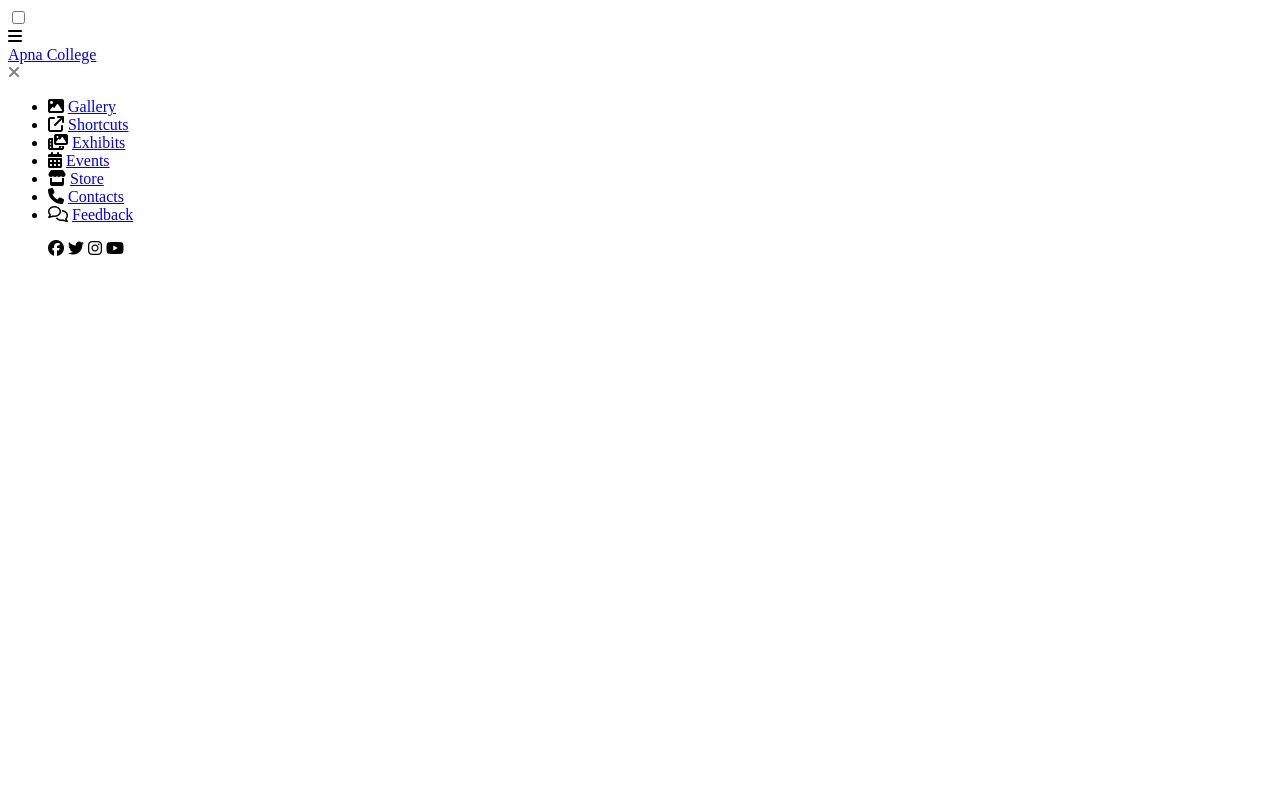
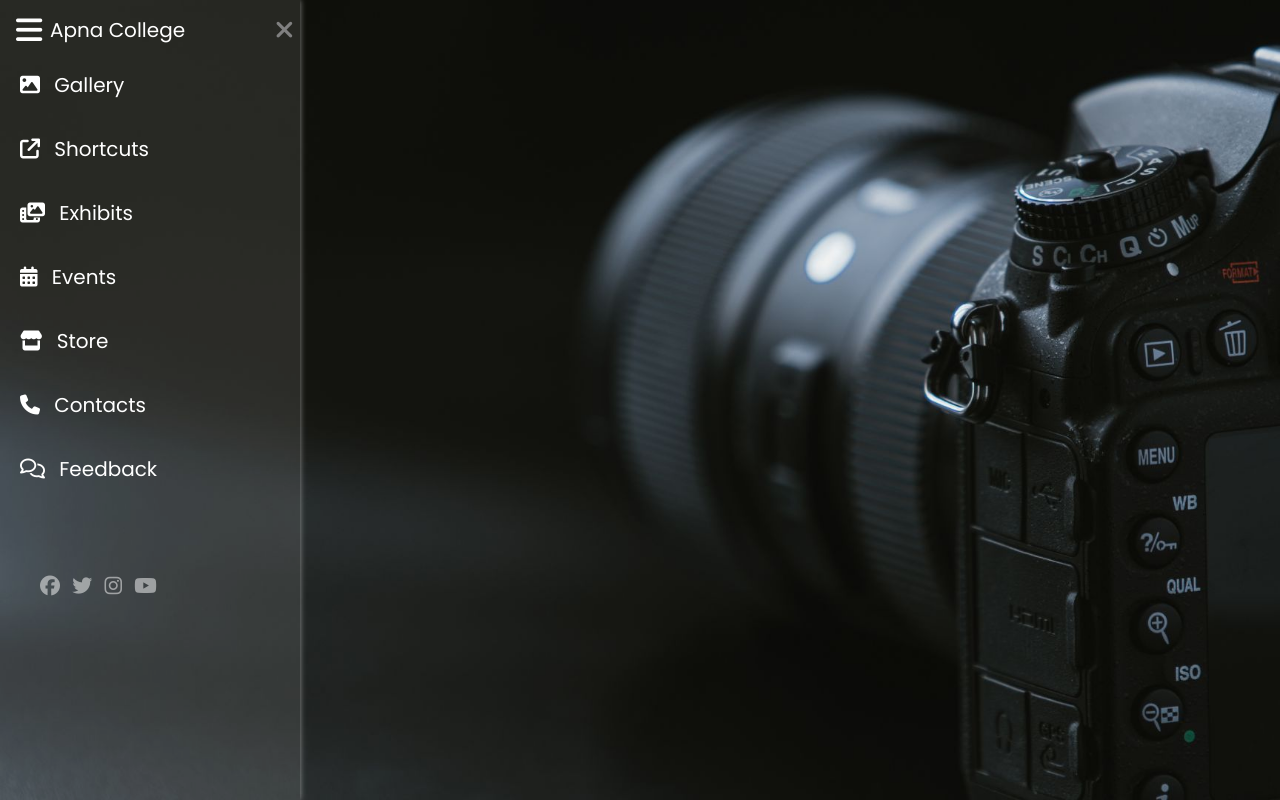
Before and after one commit to AnamulHaqueN/Photography-sidebar-menu, a plain HTML site: page index.html in a window 1280 px wide. Drawn offline with nearby package versions, Linux system fonts and the light colour scheme.

Commit message:
add css style and also add hover effects

```diff
--- a/index.html
+++ b/index.html
@@ -9,7 +9,7 @@
 
     <link rel="preconnect" href="https://fonts.googleapis.com">
     <link rel="preconnect" href="https://fonts.gstatic.com" crossorigin>
-    <link href="https://fonts.googleapis.com/css2?family=Roboto:ital,wght@0,100..900;1,100..900&display=swap" rel="stylesheet">
+    <link href="https://fonts.googleapis.com/css2?family=Poppins&family=Roboto:ital,wght@0,100..900;1,100..900&display=swap" rel="stylesheet">
 
     <link rel="stylesheet" href="https://cdnjs.cloudflare.com/ajax/libs/font-awesome/6.7.2/css/all.min.css" integrity="sha512-Evv84Mr4kqVGRNSgIGL/F/aIDqQb7xQ2vcrdIwxfjThSH8CSR7PBEakCr51Ck+w+/U6swU2Im1vVX0SVk9ABhg==" crossorigin="anonymous" referrerpolicy="no-referrer" />
 </head>
@@ -17,7 +17,7 @@
     <div class="main_box">
         <input type="checkbox" id="check" />
         <div class="btn_one">
-            <label for="check" style="color:black">
+            <label for="check">
                 <i class="fa-solid fa-bars"></i>
             </label>
         </div>
@@ -28,7 +28,7 @@
             </div>
 
             <div class="btn-2">
-                <label for="check" style="color:gray">
+                <label for="check" >
                     <i class="fa-solid fa-xmark"></i>
                 </label>
             </div>
--- a/style.css
+++ b/style.css
@@ -1,5 +1,109 @@
-h1 {
-    font-family: "Roboto", serif;
-    font-weight: 400;
-    font-style: normal;
-  }
+*{
+    padding: 0px;
+    margin: 0px;
+    font-family: "Poppins", serif;
+}
+
+.main_box{
+    background-image:url("photo.jpg");
+    height:100vh;
+    background-size:cover;
+}
+
+.btn_one i{
+    color:white;
+    font-size: 30px;
+    font-weight:700;
+    position:absolute;
+    left:16px;
+    line-height: 60px;
+    cursor: pointer;
+}
+
+.sidebar-menu{
+    position: fixed;
+    /* left: -300px; */
+    height: 100vh;
+    width: 300px;
+    background-color: rgba(255, 255, 255, 0.1);
+    box-shadow: 0 0 6px rgba(255, 255, 255, 0.5);
+}
+
+.sidebar-menu .logo{
+    position: absolute;
+    width: 100%;
+    line-height: 60px;
+    box-shadow: 0 0 4px rgba(255, 255, 255, 0.5);
+}
+
+.sidebar-menu .logo a{
+    position: absolute;
+    color: white;
+    font-size: 20px;
+    font-weight: 500;
+    left: 50px;
+    text-decoration: none;
+}
+
+.sidebar-menu .menu{
+    position: absolute;
+    /* line-height: 60px; */
+    width: 100%;
+    top: 50px;
+}
+
+.sidebar-menu .btn-2 i {
+    position: absolute;
+    color: gray;
+    font-size: 25px;
+    left: 275px;
+    line-height: 60px;
+    /* opacity: 0; */
+    cursor: pointer;
+}
+
+.sidebar-menu .menu li{
+    margin-top: 6px;
+    padding: 14px 20px;
+}
+
+
+.sidebar-menu .menu a, i{
+    color: white;
+    text-decoration: none;
+    font-size: 20px;
+}
+.sidebar-menu .menu i{
+    padding-right: 10px;
+}
+
+.sidebar-menu .social_media{
+    position: absolute;
+    color: white;
+    opacity: 0.5;
+    left: 40px;
+    top: 575px;
+}
+.sidebar-menu .social_media i{
+    padding-right: 8px;
+}
+
+#check{
+    display: none;
+}
+
+.sidebar-menu .menu li:hover{
+    box-shadow: 0 0 4px rgba(255, 255, 255, 0.5);
+}
+
+.btn_one i:hover{
+    font-size: 40px;
+}
+.btn_two i:hover{
+    font-size: 30px;
+}
+
+.sidebar-menu .social_media i:hover{
+    opacity: 1;
+    transform: scale(1.5);
+}
```
